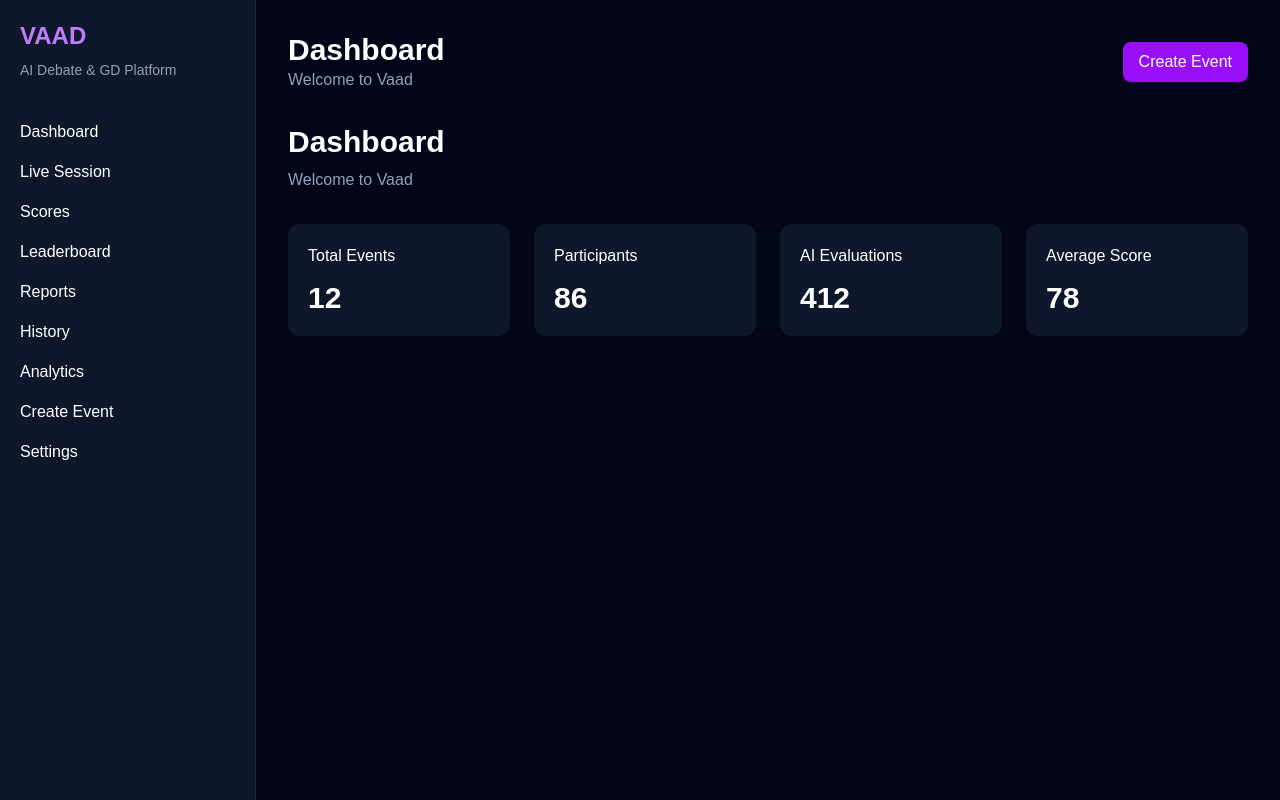
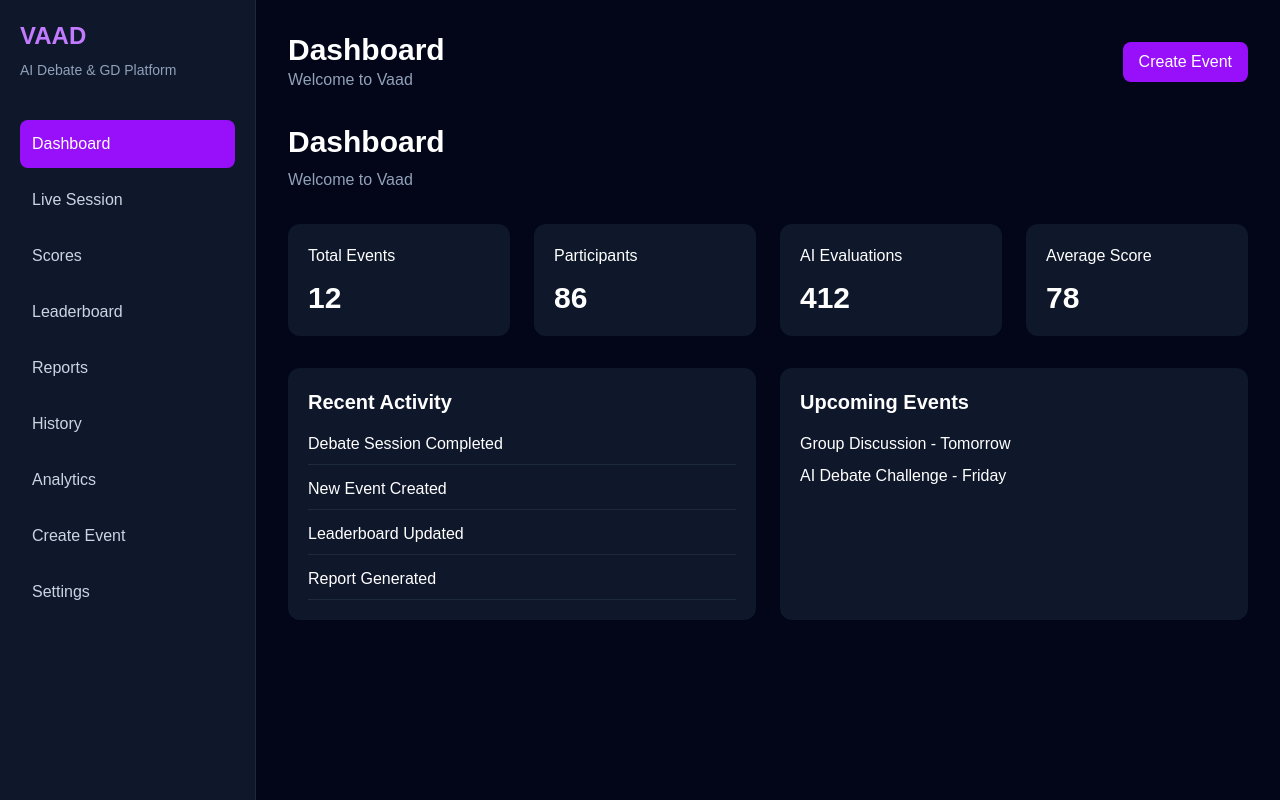
Before and after one commit to GURUBAKSHYADAV-71218/vaad, a Next.js app in the folder frontend/: page / in a window 1280 px wide. Built offline with nearby package versions, Linux system fonts and the light colour scheme.

Commit message:
Build SaaS navigation and dashboard

```diff
--- a/frontend/app/create-event/page.tsx
+++ b/frontend/app/create-event/page.tsx
@@ -1,13 +1,32 @@
-export default function LiveSessionPage() {
+export default function CreateEventPage() {
   return (
     <div>
       <h1 className="text-3xl font-bold text-white">
-        Live Session
+        Create Event
       </h1>
 
-      <p className="text-slate-400 mt-2">
-        Discussion monitoring dashboard
-      </p>
+      <div className="bg-slate-900 p-6 rounded-xl mt-6 max-w-3xl">
+
+        <input
+          placeholder="Event Name"
+          className="w-full p-3 rounded-lg bg-slate-800 mb-4"
+        />
+
+        <input
+          placeholder="Topic"
+          className="w-full p-3 rounded-lg bg-slate-800 mb-4"
+        />
+
+        <input
+          placeholder="Duration"
+          className="w-full p-3 rounded-lg bg-slate-800 mb-4"
+        />
+
+        <button className="bg-purple-600 px-5 py-3 rounded-lg">
+          Create Event
+        </button>
+
+      </div>
     </div>
   );
 }
--- a/frontend/app/leaderboard/page.tsx
+++ b/frontend/app/leaderboard/page.tsx
@@ -1,13 +1,38 @@
-export default function LiveSessionPage() {
+const participants = [
+  { rank: 1, name: "Rahul", score: 89 },
+  { rank: 2, name: "Aman", score: 85 },
+  { rank: 3, name: "Priya", score: 82 },
+];
+
+export default function LeaderboardPage() {
   return (
     <div>
-      <h1 className="text-3xl font-bold text-white">
-        Live Session
+      <h1 className="text-3xl font-bold text-white mb-6">
+        Leaderboard
       </h1>
 
-      <p className="text-slate-400 mt-2">
-        Discussion monitoring dashboard
-      </p>
+      <table className="w-full bg-slate-900 rounded-xl overflow-hidden">
+        <thead>
+          <tr>
+            <th className="p-4">Rank</th>
+            <th>Name</th>
+            <th>Score</th>
+          </tr>
+        </thead>
+
+        <tbody>
+          {participants.map((p) => (
+            <tr
+              key={p.rank}
+              className="border-t border-slate-800"
+            >
+              <td className="p-4">{p.rank}</td>
+              <td>{p.name}</td>
+              <td>{p.score}</td>
+            </tr>
+          ))}
+        </tbody>
+      </table>
     </div>
   );
 }
--- a/frontend/app/page.tsx
+++ b/frontend/app/page.tsx
@@ -1,6 +1,10 @@
 import Sidebar from "../components/layout/Sidebar";
 import Topbar from "../components/layout/Topbar";
 import StatsCard from "../components/dashboard/StatsCard";
+
+// ✅ PHASE 12 IMPORTS ADDED HERE
+import RecentActivity from "../components/dashboard/RecentActivity";
+import UpcomingEvents from "../components/dashboard/UpcomingEvents";
 
 export default function Home() {
   return (
@@ -45,6 +49,12 @@ export default function Home() {
             />
           </div>
 
+          {/* ✅ PHASE 12 GRID ADDED EXACTLY BELOW STATS CARDS */}
+          <div className="grid grid-cols-2 gap-6 mt-8">
+            <RecentActivity />
+            <UpcomingEvents />
+          </div>
+
         </section>
       </div>
     </main>
--- /dev/null
+++ b/frontend/components/dashboard/RecentActivity.tsx
@@ -0,0 +1,27 @@
+export default function RecentActivity() {
+  const activities = [
+    "Debate Session Completed",
+    "New Event Created",
+    "Leaderboard Updated",
+    "Report Generated",
+  ];
+
+  return (
+    <div className="bg-slate-900 rounded-xl p-5">
+      <h2 className="text-xl font-semibold mb-4">
+        Recent Activity
+      </h2>
+
+      <div className="space-y-3">
+        {activities.map((item, index) => (
+          <div
+            key={index}
+            className="border-b border-slate-800 pb-2"
+          >
+            {item}
+          </div>
+        ))}
+      </div>
+    </div>
+  );
+}
--- /dev/null
+++ b/frontend/components/dashboard/UpcomingEvents.tsx
@@ -0,0 +1,15 @@
+export default function UpcomingEvents() {
+  return (
+    <div className="bg-slate-900 rounded-xl p-5">
+      <h2 className="text-xl font-semibold mb-4">
+        Upcoming Events
+      </h2>
+
+      <p>Group Discussion - Tomorrow</p>
+
+      <p className="mt-2">
+        AI Debate Challenge - Friday
+      </p>
+    </div>
+  );
+}
--- a/frontend/components/layout/Sidebar.tsx
+++ b/frontend/components/layout/Sidebar.tsx
@@ -1,6 +1,25 @@
+"use client";
+
+import Link from "next/link";
+import { usePathname } from "next/navigation";
+
+const menuItems = [
+  { name: "Dashboard", href: "/" },
+  { name: "Live Session", href: "/live-session" },
+  { name: "Scores", href: "/scores" },
+  { name: "Leaderboard", href: "/leaderboard" },
+  { name: "Reports", href: "/reports" },
+  { name: "History", href: "/history" },
+  { name: "Analytics", href: "/analytics" },
+  { name: "Create Event", href: "/create-event" },
+  { name: "Settings", href: "/settings" },
+];
+
 export default function Sidebar() {
+  const pathname = usePathname();
+
   return (
-    <aside className="w-64 h-screen bg-slate-900 border-r border-slate-800 p-5">
+    <aside className="w-64 min-h-screen bg-slate-900 border-r border-slate-800 p-5">
       <h1 className="text-2xl font-bold text-purple-400">
         VAAD
       </h1>
@@ -9,16 +28,20 @@ export default function Sidebar() {
         AI Debate & GD Platform
       </p>
 
-      <nav className="mt-10 space-y-4">
-        <div>Dashboard</div>
-        <div>Live Session</div>
-        <div>Scores</div>
-        <div>Leaderboard</div>
-        <div>Reports</div>
-        <div>History</div>
-        <div>Analytics</div>
-        <div>Create Event</div>
-        <div>Settings</div>
+      <nav className="mt-10 space-y-2">
+        {menuItems.map((item) => (
+          <Link
+            key={item.href}
+            href={item.href}
+            className={`block p-3 rounded-lg transition ${
+              pathname === item.href
+                ? "bg-purple-600 text-white"
+                : "text-slate-300 hover:bg-slate-800"
+            }`}
+          >
+            {item.name}
+          </Link>
+        ))}
       </nav>
     </aside>
   );
```
